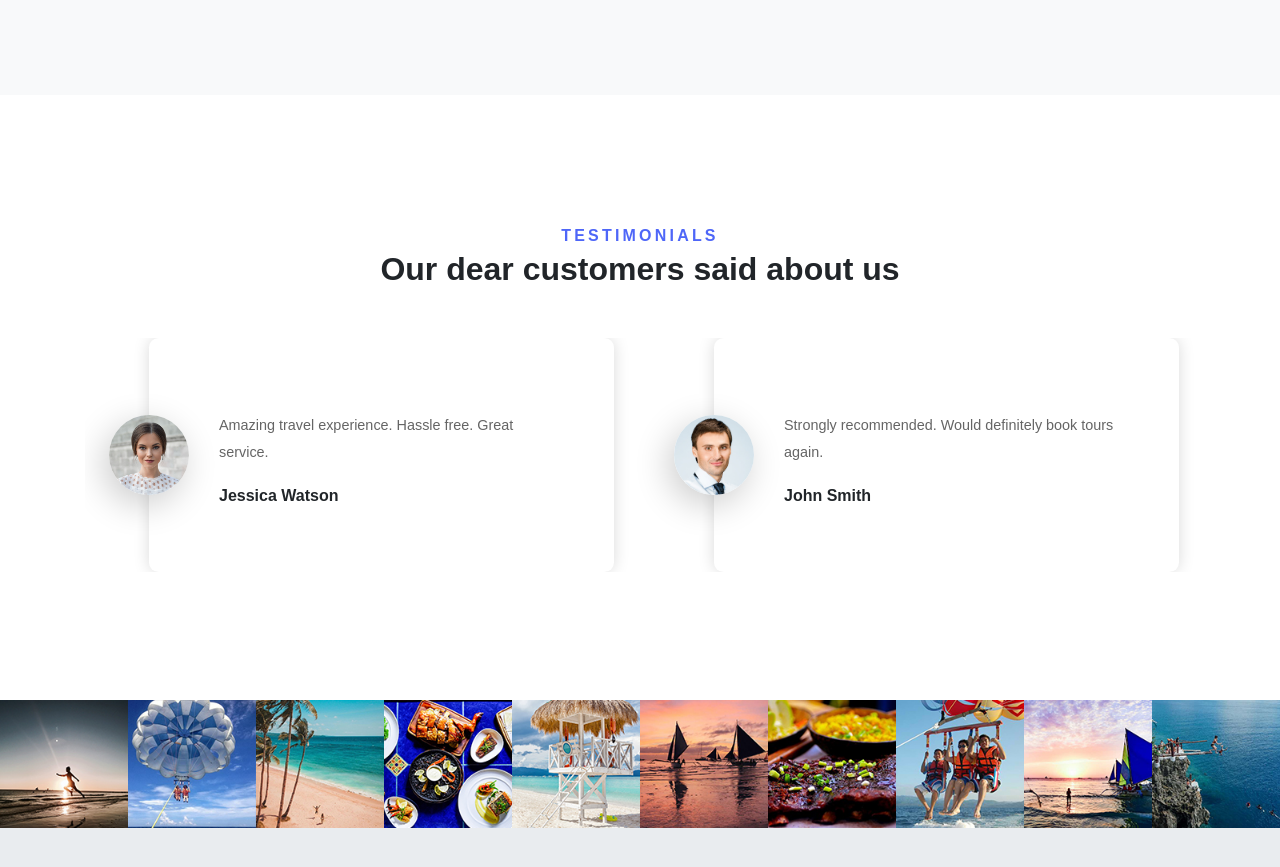
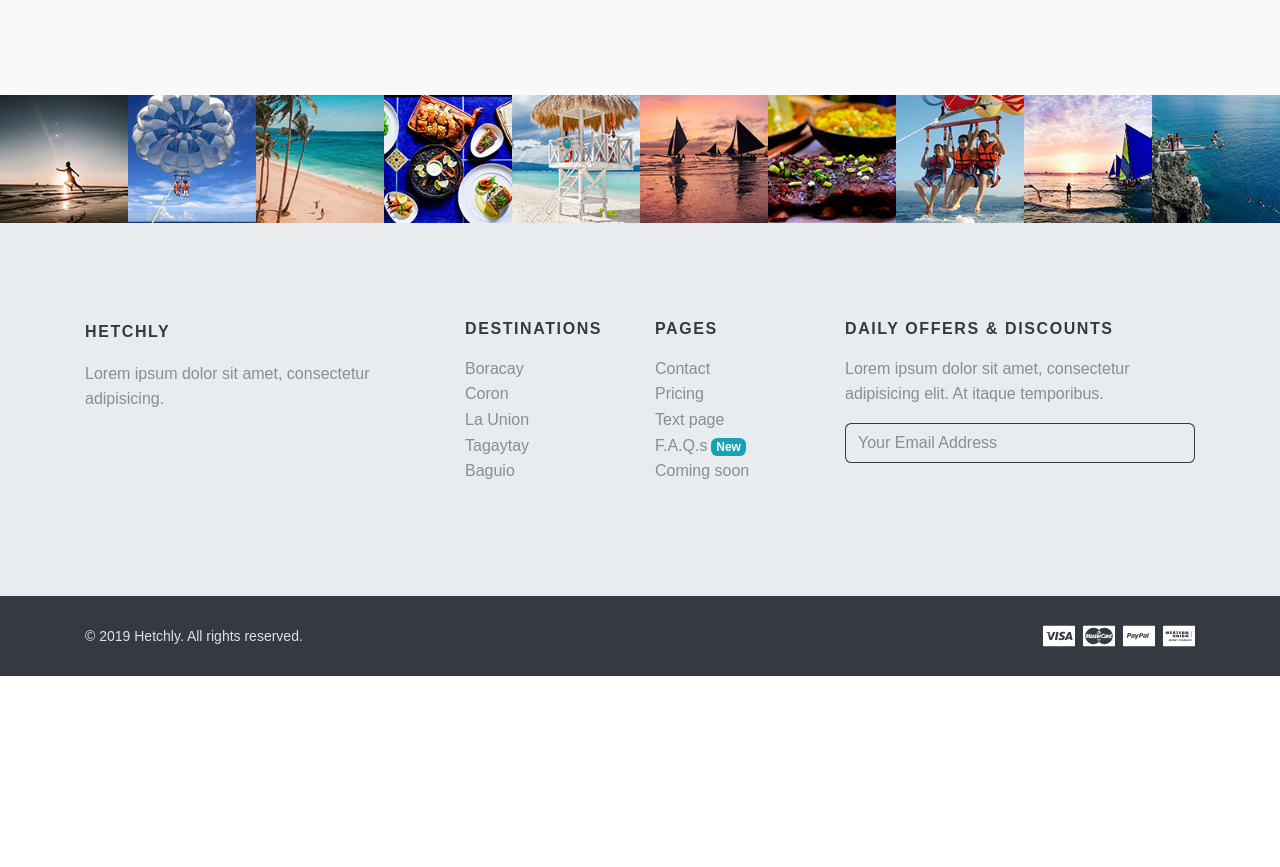
Before and after one commit to ejanzzenang/myproject-consumer-web-directory-theme, a Vue app: page / in a window 1280 px wide. Shown: the part 1978-2845 px from the top of the page. After the commit the page ends 2654 px from the top, so only its background shows below. Built offline with nearby package versions, Linux system fonts and the light colour scheme; no server answers; what @gravitano/vue-date-range-picker would draw is missing.

Commit message:
remove testimonials

```diff
--- a/src/views/Home.vue
+++ b/src/views/Home.vue
@@ -3,7 +3,6 @@
     <SearchBar/>
     <DisplayCatalog1/>
     <DisplayProducts/>
-    <Testimonials/>
     <PhotoWheel/>
   </div>
 </template>
@@ -13,7 +12,6 @@
 import SearchBar from '@/components/SearchBar.vue'
 import DisplayCatalog1 from '@/components/DisplayCatalog1.vue'
 import DisplayProducts from '@/components/products/DisplayProduct.vue'
-import Testimonials from '@/components/Testimonials.vue'
 import PhotoWheel from '@/components/PhotoWheel.vue'
 
 export default {
@@ -22,7 +20,6 @@ export default {
     SearchBar,
     DisplayCatalog1,
     DisplayProducts,
-    Testimonials,
     PhotoWheel
   }
 }
```
